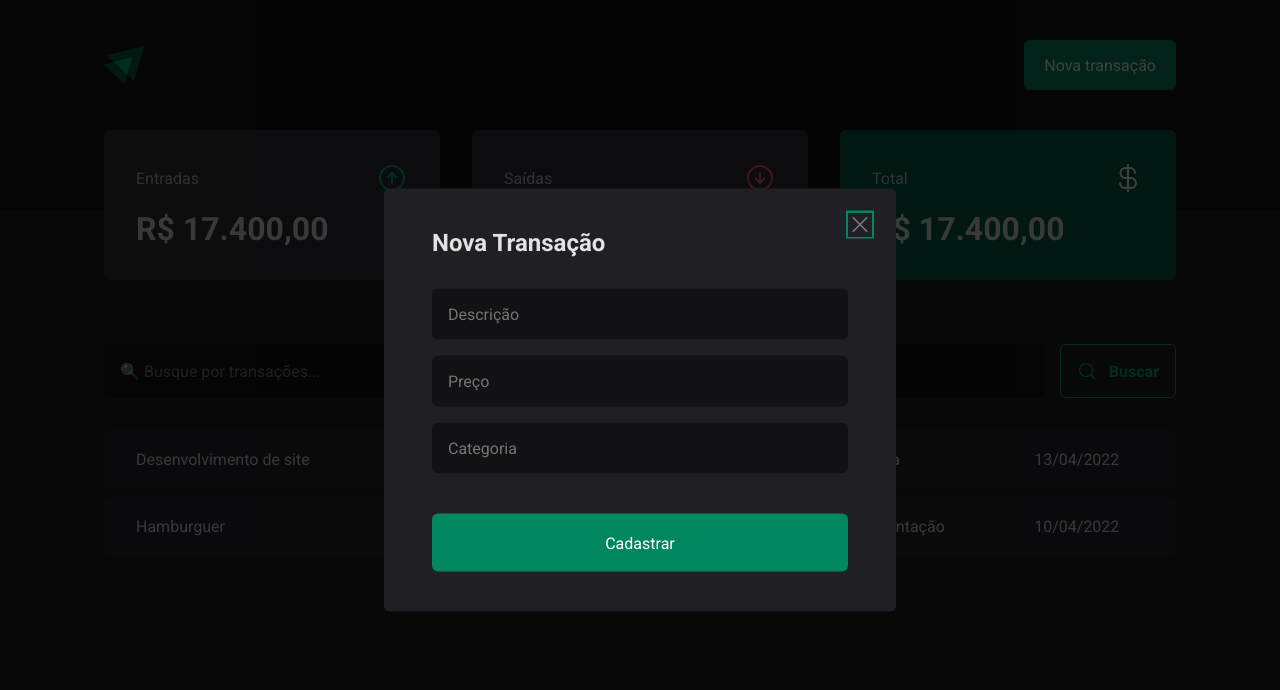
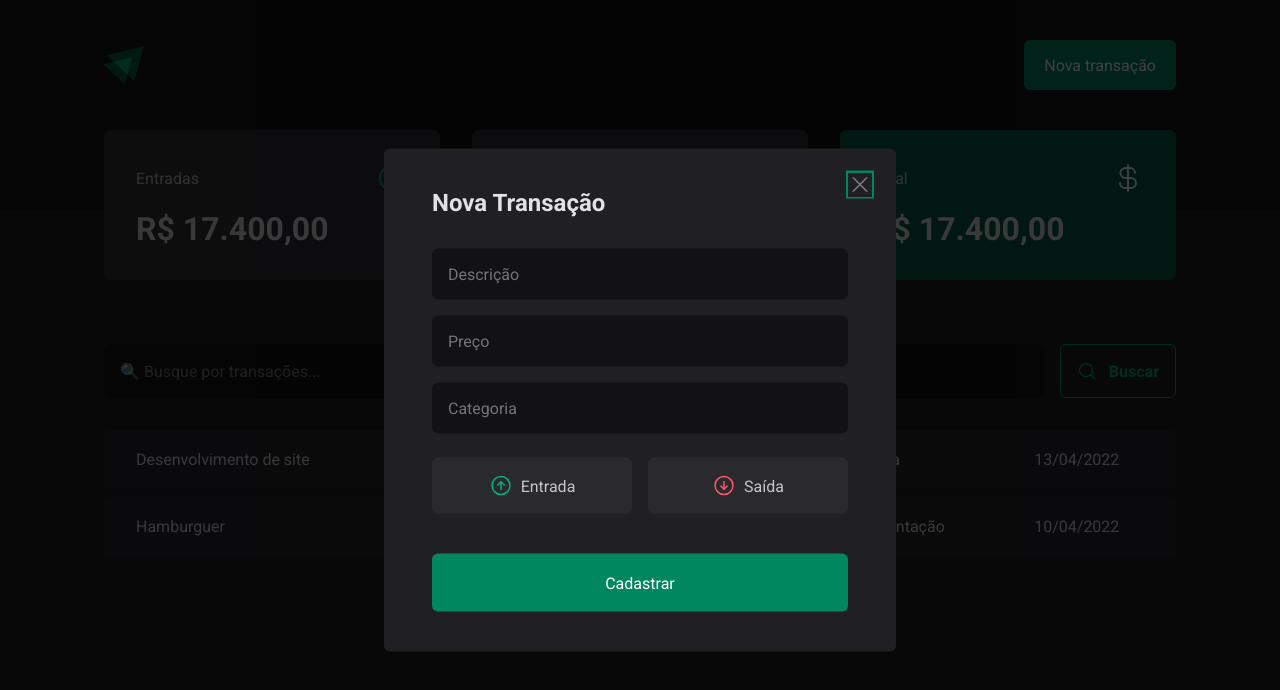
Before and after one commit to Wellington-Henrique/03-dt-money, a React (Vite) app: page / in a window 1280 px wide. Both pictures are taken after a click on the button "Nova transação". Shown: the top 690 px of the page. Built offline with nearby package versions, Linux system fonts and the light colour scheme.

Commit message:
Estrutura visual: Botões de entrada e saída

```diff
--- a/src/components/NewTransactionModal/index.tsx
+++ b/src/components/NewTransactionModal/index.tsx
@@ -1,6 +1,6 @@
 import * as Dialog from '@radix-ui/react-dialog';
-import { CloseButton, Content, Overlay } from './styles';
-import { X } from 'phosphor-react';
+import { CloseButton, Content, Overlay, TransactionType, TransactionTypeButton } from './styles';
+import { ArrowCircleDown, ArrowCircleUp, X } from 'phosphor-react';
 
 export function NewTransactionModal() {
     return (
@@ -15,9 +15,21 @@
                 </CloseButton>
 
                 <form action="">
-                    <input type="text" placeholder='Descrição' />
-                    <input type="number" placeholder='Preço' />
-                    <input type="text" placeholder='Categoria' />
+                    <input type="text" placeholder='Descrição' required/>
+                    <input type="number" placeholder='Preço' required/>
+                    <input type="text" placeholder='Categoria' required/>
+
+                    <TransactionType>
+                        <TransactionTypeButton variant='income'>
+                            <ArrowCircleUp size={24}/>
+                            Entrada
+                        </TransactionTypeButton>
+
+                        <TransactionTypeButton variant='outcome'>
+                            <ArrowCircleDown size={24}/>
+                            Saída
+                        </TransactionTypeButton>
+                    </TransactionType>
 
                     <button type='submit'>Cadastrar</button>
                 </form>
--- a/src/components/NewTransactionModal/styles.ts
+++ b/src/components/NewTransactionModal/styles.ts
@@ -69,3 +69,31 @@
     cursor: pointer;
     color: ${props => props.theme['gray-500']};
 `
+
+export const TransactionType = styled.div`
+    display: grid;
+    grid-template-columns: repeat(2, 1fr);
+    gap: 1rem;
+    margin-top: 0.5rem;
+`
+
+interface TransactionTypeButtonProps {
+    variant: 'income' | 'outcome'
+}
+
+export const TransactionTypeButton = styled.button<TransactionTypeButtonProps>`
+    background-color: ${props => props.theme['gray-700']};
+    padding: 1rem;
+    display:flex;
+    align-items: center;
+    justify-content: center;
+    gap: 0.5rem;
+    border-radius: 6px;
+    cursor: pointer;
+    border: 0;
+    color: ${props => props.theme['gray-300']};
+
+    svg {
+        color: ${props => props.variant === 'income' ? props.theme['green-300'] : props.theme['red-300']};
+    }
+`
```
